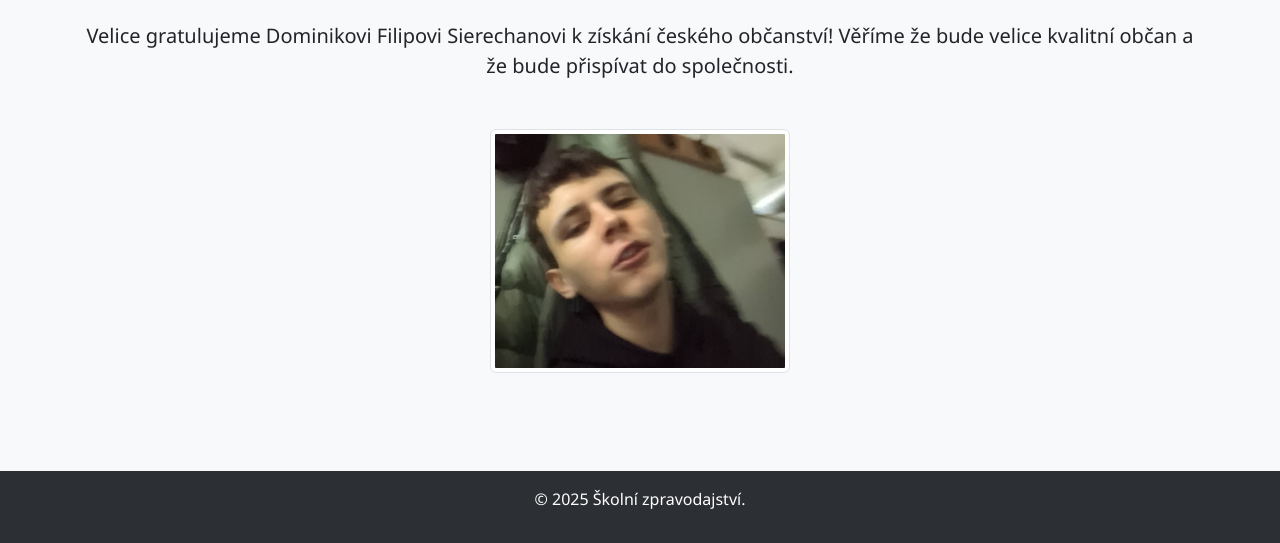
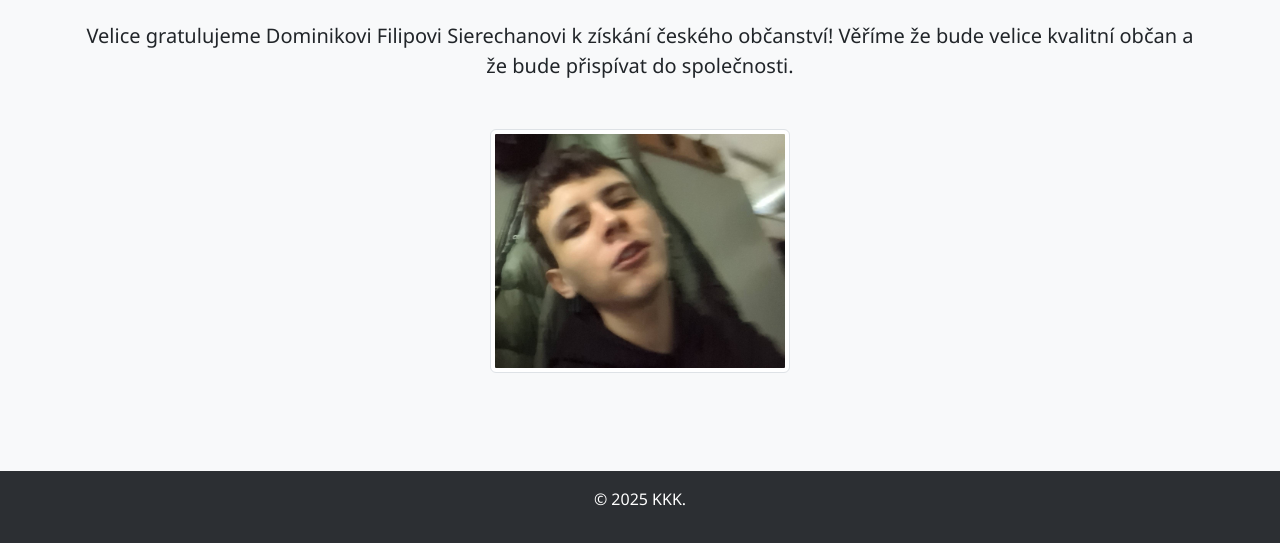
Before and after one commit to pavelknespl/pavelknespl.github.io, a plain HTML site: page clanek3.html in a window 1280 px wide. Shown: the part 257-800 px from the top of the page. Drawn offline with nearby package versions, Linux system fonts and the light colour scheme.

Commit message:
Update clanek3.html

```diff
--- a/clanek3.html
+++ b/clanek3.html
@@ -59,7 +59,7 @@
   </div>
 
   <footer>
-    <p>&copy; 2025 Školní zpravodajství.</p>
+    <p>&copy; 2025 KKK.</p>
   </footer>
 
   <script src="https://cdn.jsdelivr.net/npm/bootstrap@5.3.2/dist/js/bootstrap.bundle.min.js"></script>
```
